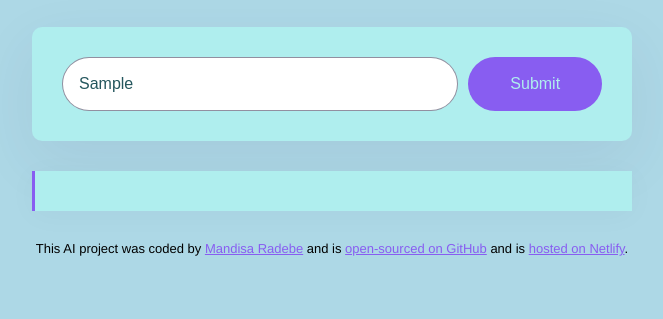
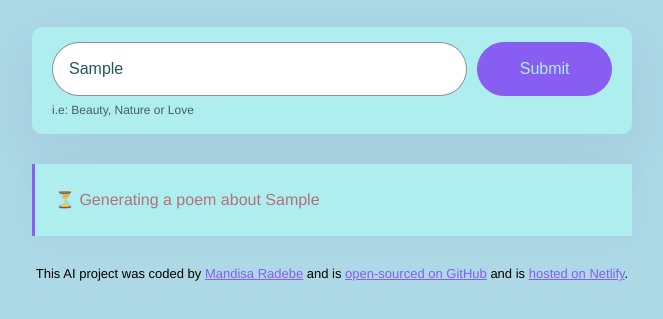
Before and after one commit to MandisaDev/Poem-generator, a plain HTML site: page index.html in a window 1280 px wide. Both pictures are taken after typing "Sample" into the empty fields and a click on the input 843 px from the left and 261 px from the top of the page. Shown: the part 177-496 px from the top of the page, without its empty margins (308-971 px from the left). Drawn offline with nearby package versions, Linux system fonts and the light colour scheme; no server answers.

Commit message:
Improved the user experience

```diff
--- a/index.html
+++ b/index.html
@@ -16,8 +16,9 @@
 
 
     <main>
-     <form id="poem-generator-form">
-      <input type="text"  placeholder="Enter the topic of the poem"
+      <div class="form-container">
+       <form id="poem-generator-form">
+         <input type="text"  placeholder="Enter the topic of the poem"
         autofocus
           required
           autocomplete="off"
@@ -25,8 +26,10 @@
           id="user-instructions"
         />
          <input type="submit" class="submit-button"  />
-      </form>
-      <div class="poem" id="poem"> </div>
+       </form>
+       <div class="hint">i.e: Beauty, Nature or Love</div>
+        </div>
+      <div class="poem hidden" id="poem"> </div>
     </main>
 
 
--- a/src/index.js
+++ b/src/index.js
@@ -19,10 +19,9 @@ function generatePoem(event) {
   let context = "You are a romantic poem expert and love to write short poem.Your mission is to generate a 4 lines poem in basic html and separate each line with a <br />. make sure to follow user instructions. Do not include a tittle to the poem.Sign the poem with 'sheCodes AI' inside a <strong> element at the end of the poem and NOT at the beginning ";
   let apiURL = `https://api.shecodes.io/ai/v1/generate?prompt=${prompt}&context=${context}&key=${apiKey}`;
 
-
-  console.log("Generating poem");
-  console.log(`prompt: ${prompt}`);
-  console.log(`Context: ${context}`);
+let poemElement = document.querySelector("#poem");
+poemElement.classList.remove("hidden");
+poemElement.innerHTML = `<div class="generating">⏳ Generating a poem about ${instructionsInput.value}</div>`;
 
   axios.get(apiURL).then(displayPoem);
 
--- a/src/style.css
+++ b/src/style.css
@@ -24,13 +24,23 @@ h1 {
   color: #272044;
 }
 
+.form-container {
+  background-color: paleturquoise;
+  margin-bottom: 30px;
+  border-radius: 10px;
+  box-shadow: 0px 20px 60px rgba(65, 50, 100, 0.08);
+  padding: 15px 20px;
+}
+
 form {
-  padding: 30px;
-  background-color: paleturquoise;
-  box-shadow: 0px 20px 60px rgba(65, 50, 100, 0.08);
-  border-radius: 10px;
   display: flex;
-  margin-bottom: 30px;
+}
+
+.hint {
+  line-height: 1.5;
+  margin-top: 5px;
+  opacity: 0.6;
+  font-size: 12px;
 }
 
 .instructions {
@@ -64,6 +74,11 @@ form {
   box-shadow: 0px 4px 30px 0px rgba(39, 33, 66, 0.03);
 }
 
+.hidden {
+  display: none;
+}
+
+
 .poem strong{
     color:#885df1;
 
@@ -74,3 +89,17 @@ footer {
   font-size: 13px;
   margin-top: 30px;
 }
+.generating {
+  animation: blink-animation 1s steps(5, start) infinite;
+}
+
+@keyframes blink-animation {
+  to {
+    visibility: hidden;
+  }
+}
+@-webkit-keyframes blink-animation {
+  to {
+    visibility: hidden;
+  }
+}
```
